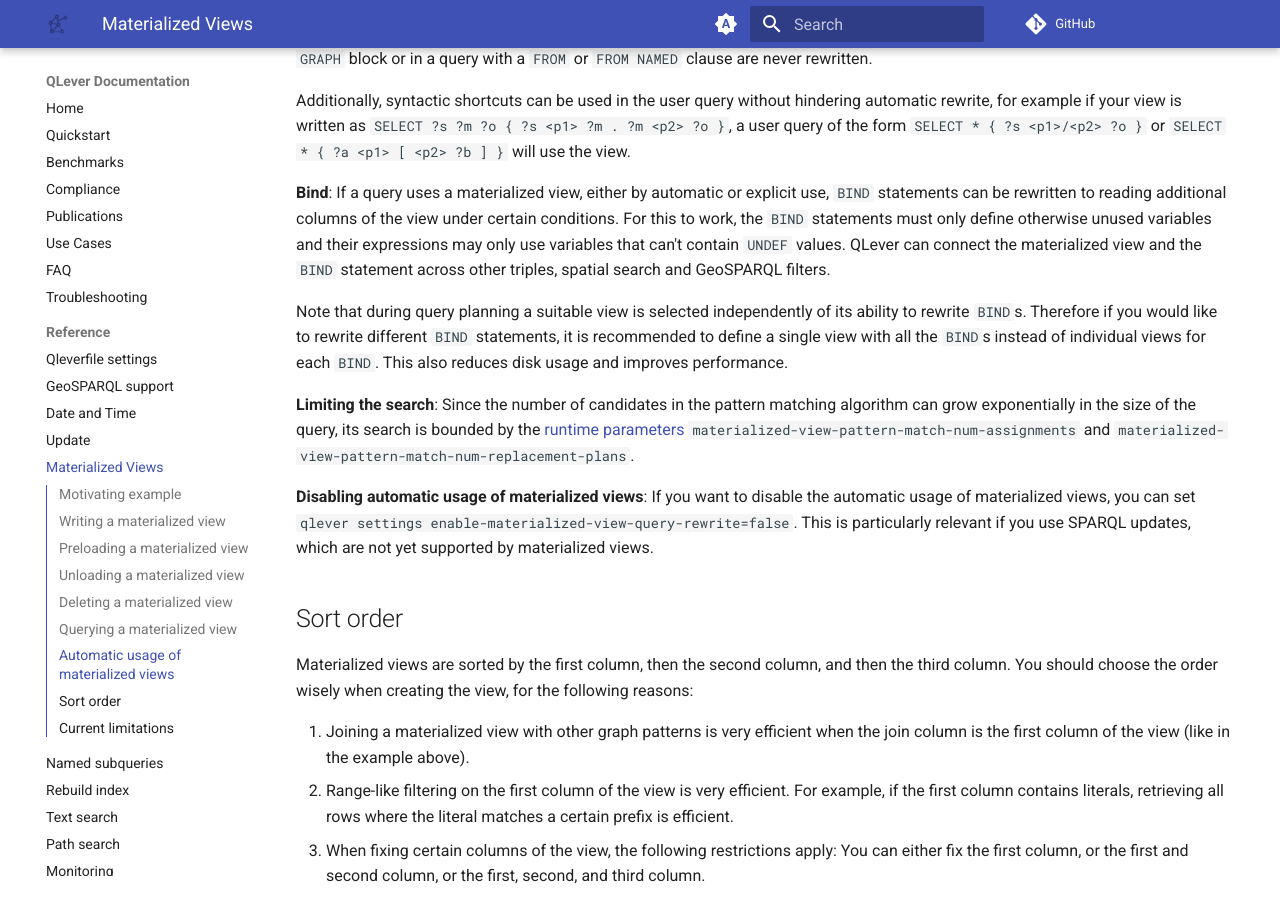
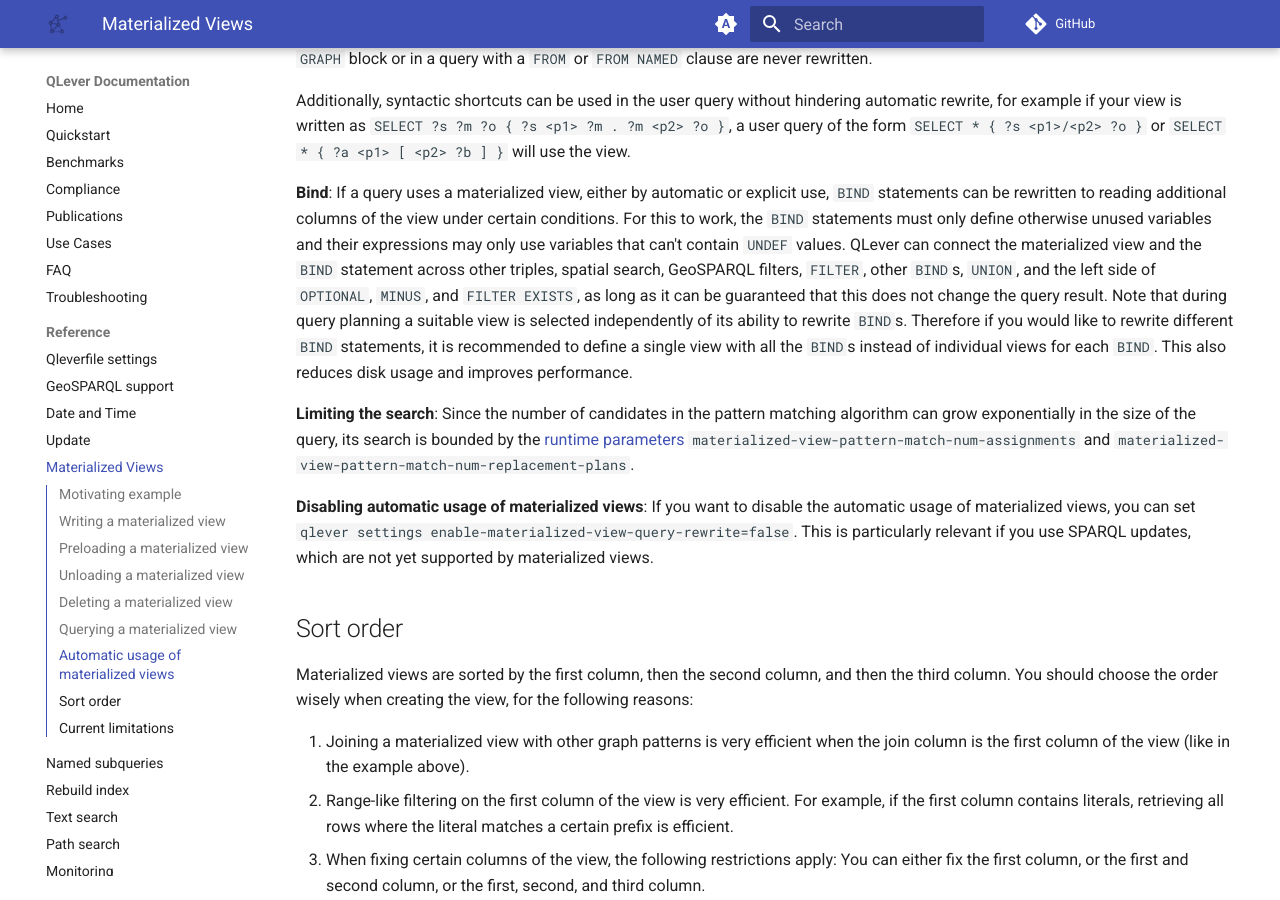
Before and after one commit to qlever-dev/qlever-docs, an MkDocs documentation site: the page built from docs/materialized-views.md, in a window 1280 px wide and 900 px high, scrolled down 3838 px. Built offline with MkDocs 1.6.1 and Material for MkDocs 9.7.7, drawn with Linux system fonts in a browser that asks for light colours; plug-ins that fetch from the network failed and are left out; comment, search, counter and statistics services are not loaded; the version menu is left out.

Commit message:
Update `BIND` push-down statment to include all supported operations (#42)

```diff
--- a/docs/materialized-views.md
+++ b/docs/materialized-views.md
@@ -331,8 +331,7 @@ Additionally, syntactic shortcuts can be used in the user query without hinderin
 
 **Bind**: <a id="rewrite-bind"></a> If a query uses a materialized view, either by automatic or explicit use, `BIND` statements can be rewritten to reading additional columns of the view under certain conditions.
 For this to work, the `BIND` statements must only define otherwise unused variables and their expressions may only use variables that can't contain `UNDEF` values.
-QLever can connect the materialized view and the `BIND` statement across other triples, spatial search and GeoSPARQL filters.
-<!--`UNION`, `FILTER EXISTS`, `MINUS`, other `BIND`s and more will be supported.-->
+QLever can connect the materialized view and the `BIND` statement across other triples, spatial search, GeoSPARQL filters, `FILTER`, other `BIND`s, `UNION`, and the left side of `OPTIONAL`, `MINUS`, and `FILTER EXISTS`, as long as it can be guaranteed that this does not change the query result.
 Note that during query planning a suitable view is selected independently of its ability to rewrite `BIND`s. Therefore if you would like to rewrite different `BIND` statements, it is recommended to define a single view with all the `BIND`s instead of individual views for each `BIND`. This also reduces disk usage and improves performance.
 
 **Limiting the search**: Since the number of candidates in the pattern matching algorithm can grow exponentially in the size of the query, its search is bounded by the [runtime parameters](qleverfile.md#runtime-parameters) `materialized-view-pattern-match-num-assignments` and `materialized-view-pattern-match-num-replacement-plans`.
```
